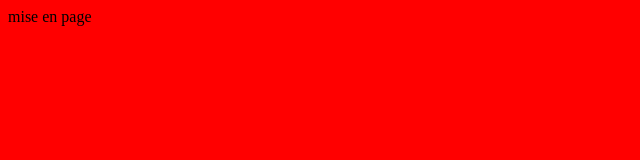
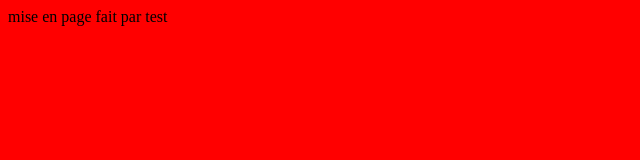
Before and after one commit to MathieuAguilera/testGit, a plain HTML site: page index.html in a window 1280 px wide. Shown: the full height of the page, 0-640 px from the left. Drawn offline with Linux system fonts and the light colour scheme.

Commit message:
commmit test

```diff
--- a/index.html
+++ b/index.html
@@ -7,6 +7,6 @@
 </style>
 </head>
 <body>
-mise en page
+mise en page fait par test
 </bosy>
 </html>
```
